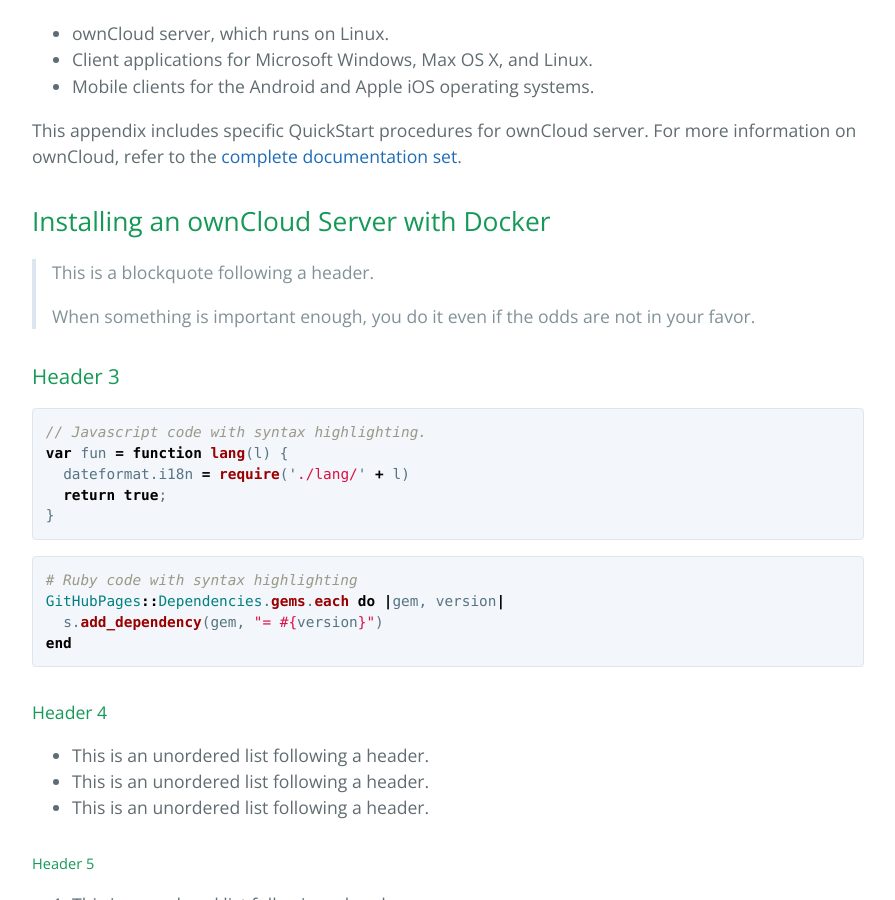
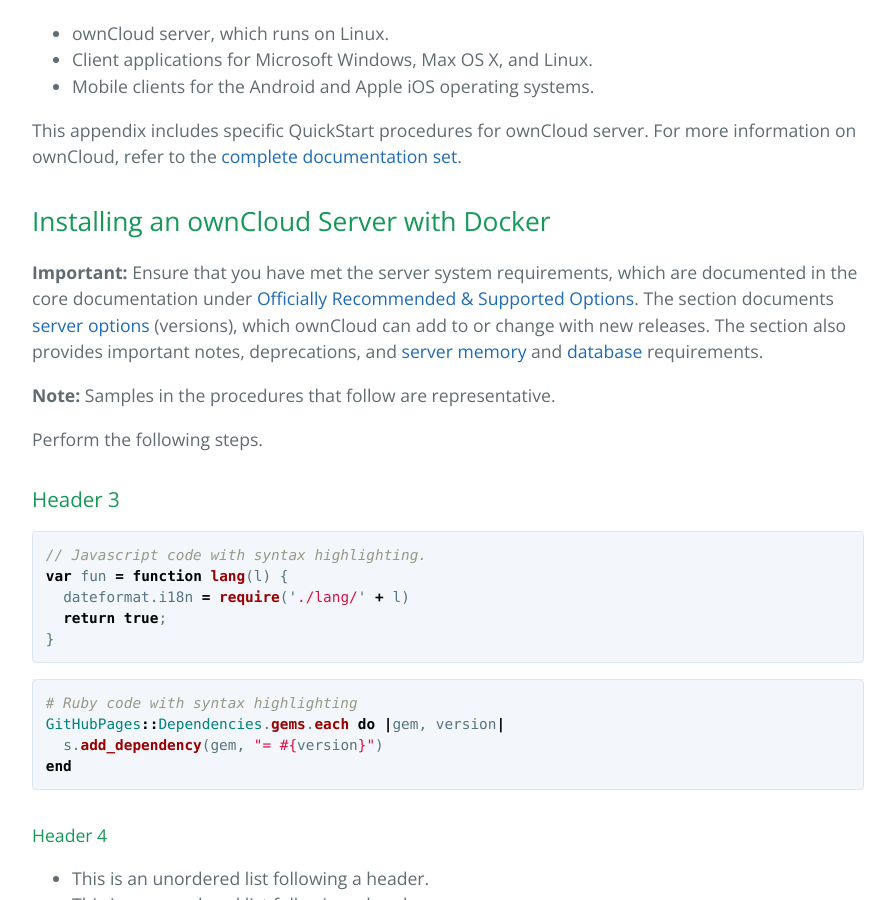
Before and after one commit to nunzy1/github.io, a Jekyll site: the page built from index.md, in a window 1280 px wide and 900 px high, scrolled down 686 px. Shown: the whole window, without its empty margins (192-1087 px from the left). Built offline with Jekyll 4.4.1, drawn with Linux system fonts in a browser that asks for light colours.

Commit message:
step-by-step for md

```diff
--- a/index.md
+++ b/index.md
@@ -22,9 +22,13 @@
 
 ## Installing an ownCloud Server with Docker
 
-> This is a blockquote following a header.
->
-> When something is important enough, you do it even if the odds are not in your favor.
+
+**Important:** Ensure that you have met the server system requirements, which are documented in the core documentation under [Officially Recommended & Supported Options](https://doc.owncloud.com/server/admin_manual/installation/system_requirements.html).  The section documents [server options](https://doc.owncloud.com/server/admin_manual/installation/system_requirements.html#server) (versions), which ownCloud can add to or change with new releases. The section also provides important notes, deprecations, and [server memory](https://doc.owncloud.com/server/admin_manual/installation/system_requirements.html#memory-requirements) and [database](https://doc.owncloud.com/server/admin_manual/installation/system_requirements.html#database-requirements) requirements.
+
+**Note:** Samples in the procedures that follow are representative.
+
+Perform the following steps.
+
 
 ### Header 3
 
```
